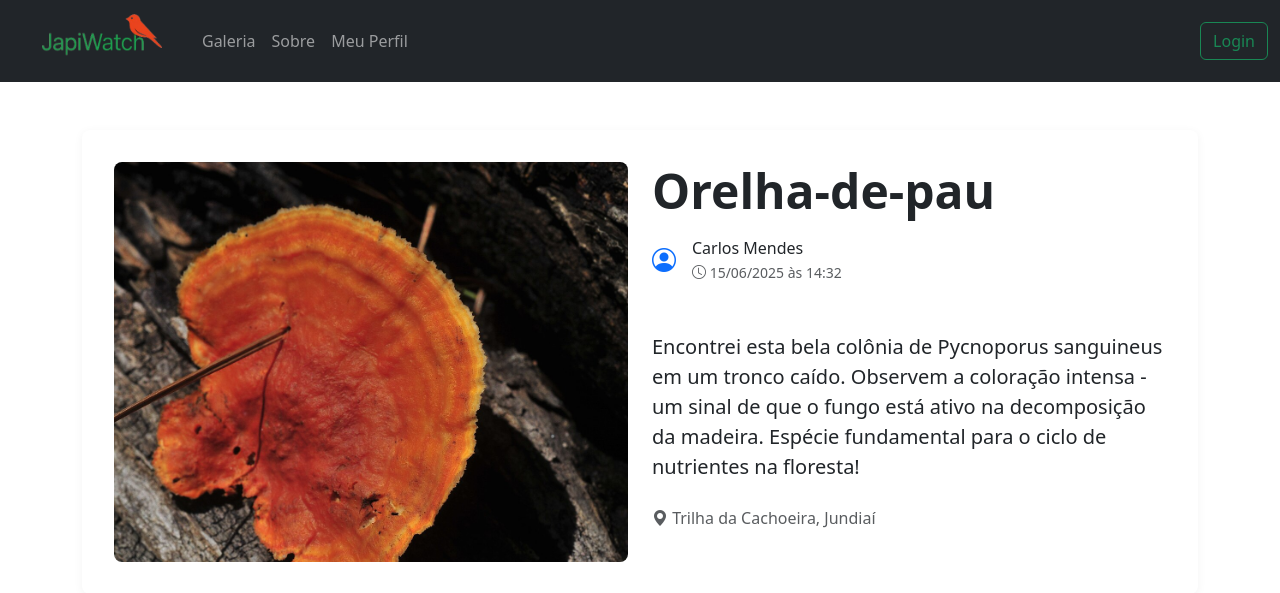
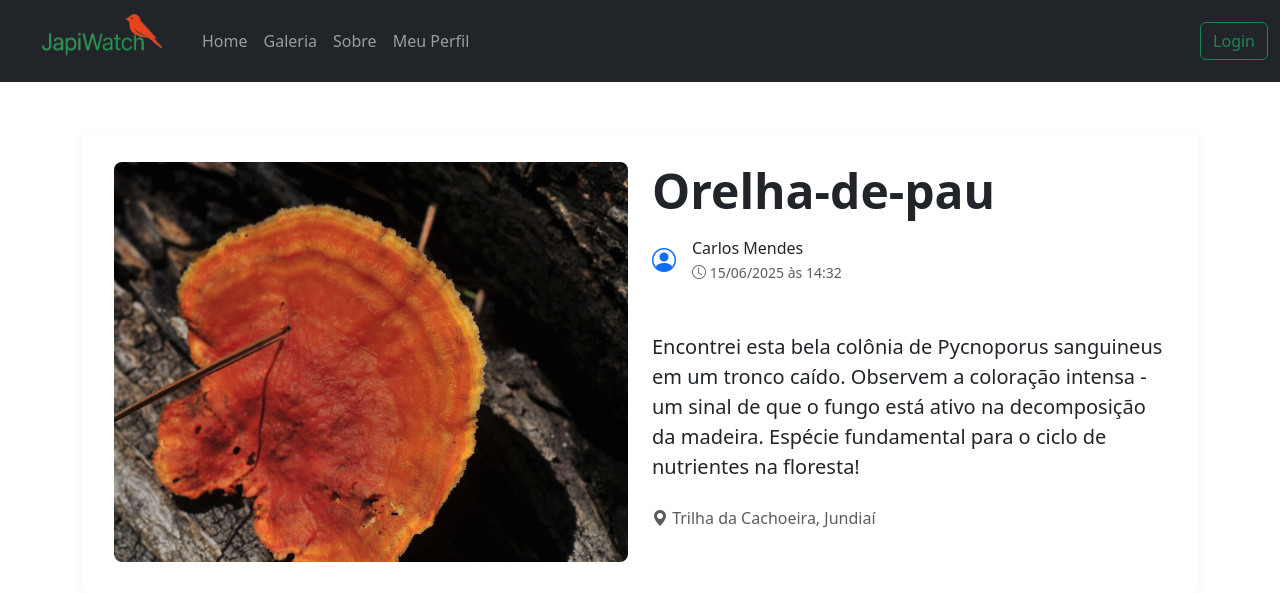
Before and after one commit to rafaeltonetti/JapiWatch, a PHP site: page /detalhes.php?id=20 in a window 1280 px wide. Shown: the top 593 px of the page. Run offline with PHP 8.4, Linux system fonts and the light colour scheme; data comes from the database, SQL or seed files in the repository.

Commit message:
Update detalhes.php
adicionei o link para home

```diff
--- a/detalhes.php
+++ b/detalhes.php
@@ -149,6 +149,9 @@ if ($_SERVER['REQUEST_METHOD'] == 'POST' && isset($_POST['comentario'])) {
             <div class="collapse navbar-collapse" id="navbarSupportedContent">
                 <ul class="navbar-nav me-auto mb-2 mb-lg-0">
                     <li class="nav-item active">
+                    <a class="nav-link" href="index.php">Home</a>
+                    </li>
+                    <li class="nav-item">
                     <a class="nav-link" href="feed.php">Galeria</a>
                     </li>
                     <li class="nav-item">
```
